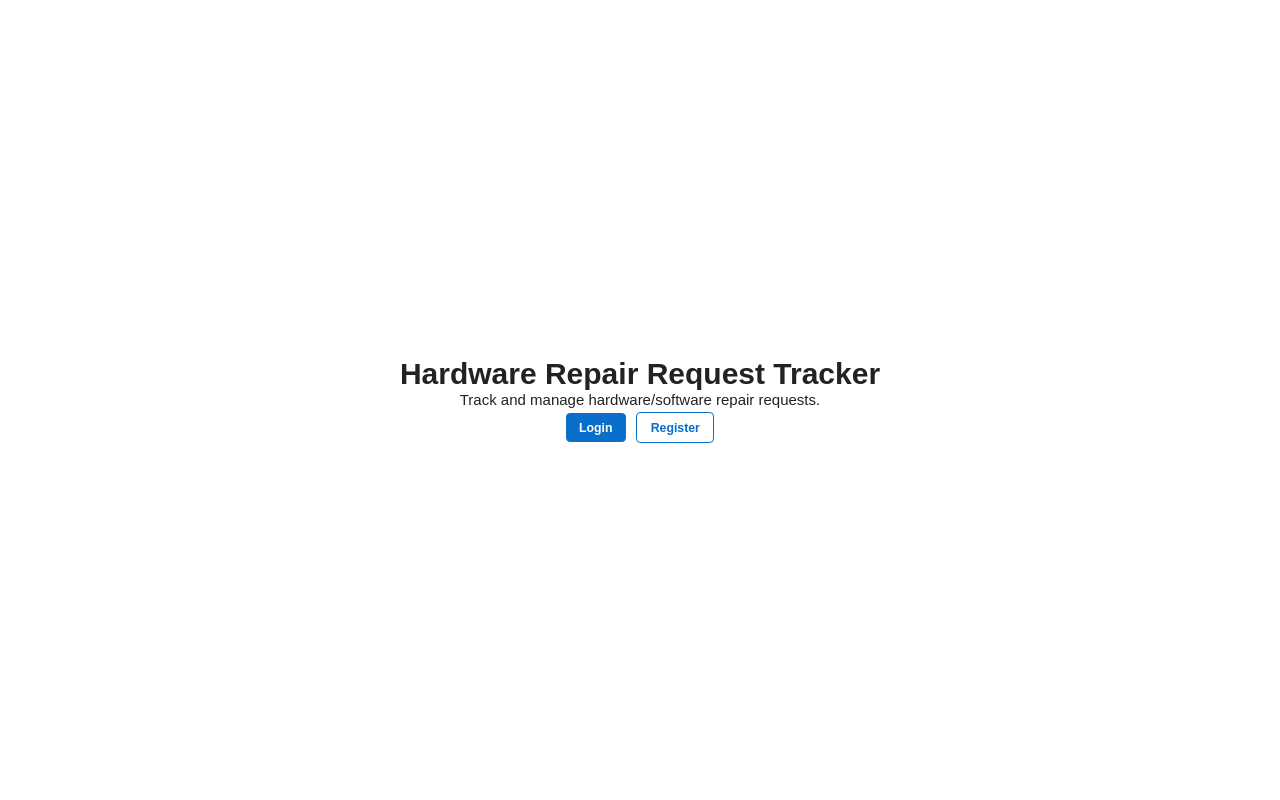
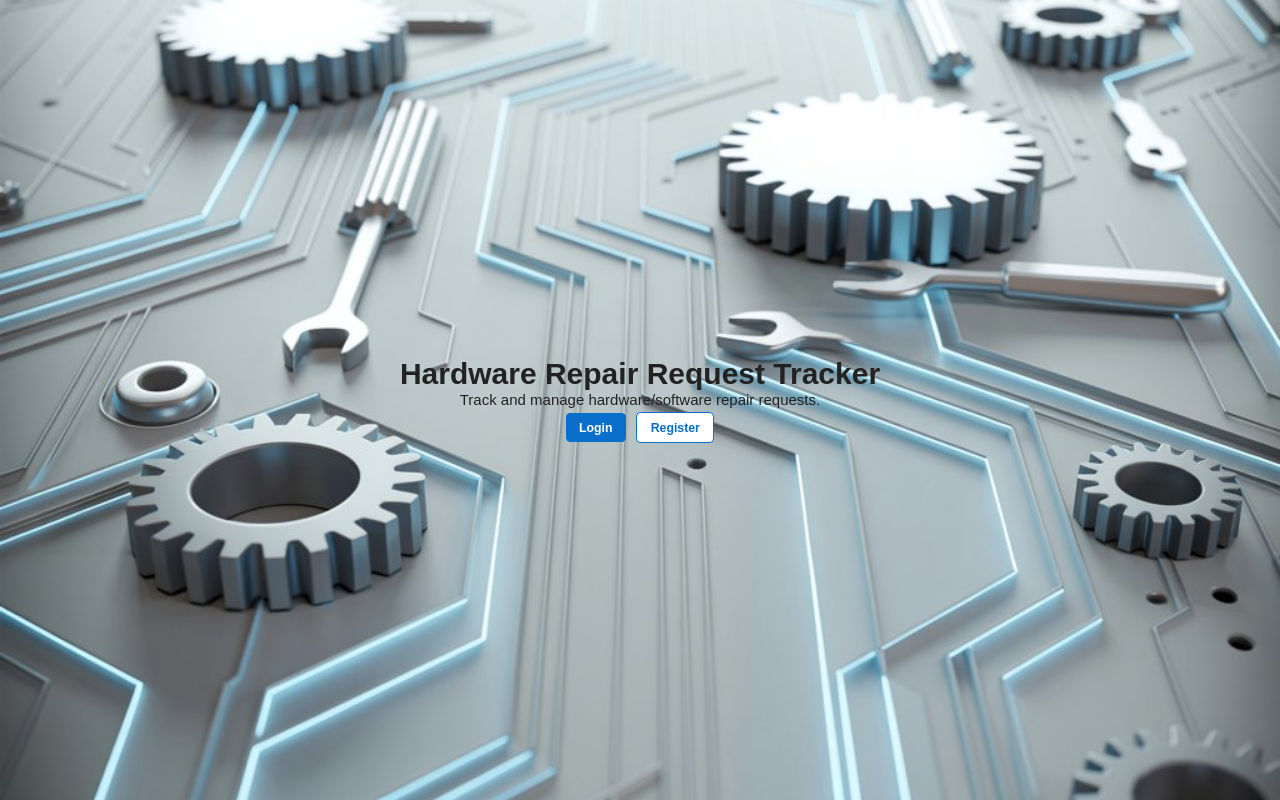
Before and after one commit to HiranthaSandaruwan/Hardware, a PHP site: page / in a window 1280 px wide. Run offline with PHP 8.4, Linux system fonts and the light colour scheme.

Commit message:
Update style.css

```diff
--- a/assets/css/style.css
+++ b/assets/css/style.css
@@ -18,6 +18,9 @@ body {
     align-items: center;
     min-height: 100vh;
     color: #222;
+    background:url("../assets/css/hardware.jpeg") no-repeat;
+    background-size: cover;
+    background-position: center;
 
 
     /* Slightly reduced */
```
